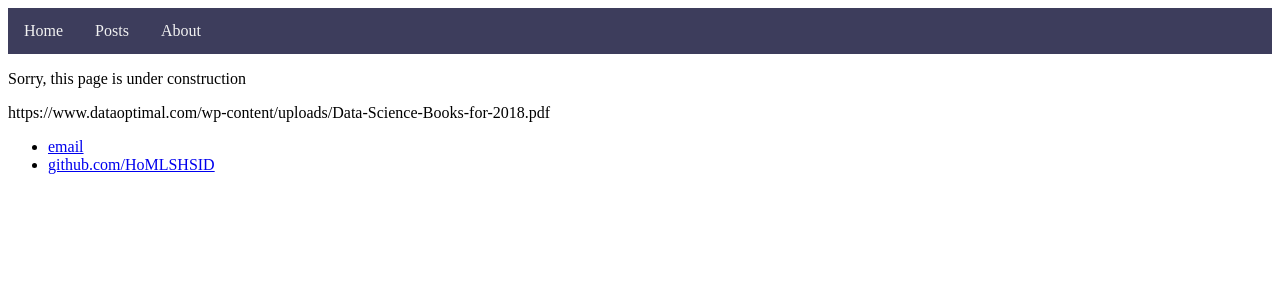
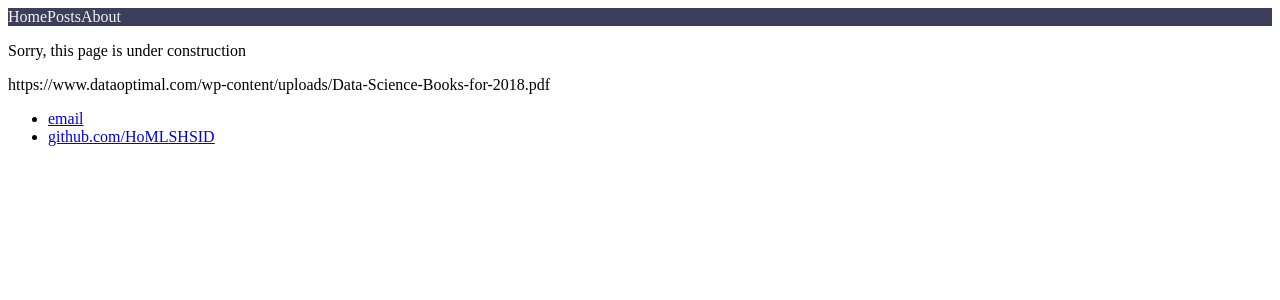
Before and after one commit to HoMLSHSID/HoMLSHSID.github.io, a Jekyll site: the page built from about/index.html, in a window 1280 px wide. Shown: the top 300 px of the page. Built offline with Jekyll 4.4.1, drawn with Linux system fonts in a browser that asks for light colours.

Commit message:
Update default.html

```diff
--- a/_layouts/default.html
+++ b/_layouts/default.html
@@ -7,7 +7,7 @@
 		/* Style the header */
 		.header {
 		  background-color: #f1f1f1;
-		  padding: 20px;
+		  padding: none;
 		  text-align: center;
 		}
 		/* Style the top navigation bar */
@@ -22,7 +22,7 @@
 		  display: block;
 		  color: #f2f2f2;
 		  text-align: center;
-		  padding: 14px 16px;
+		  padding: none;
 		  text-decoration: none;
 		}
 		/* Change color on hover */
```
